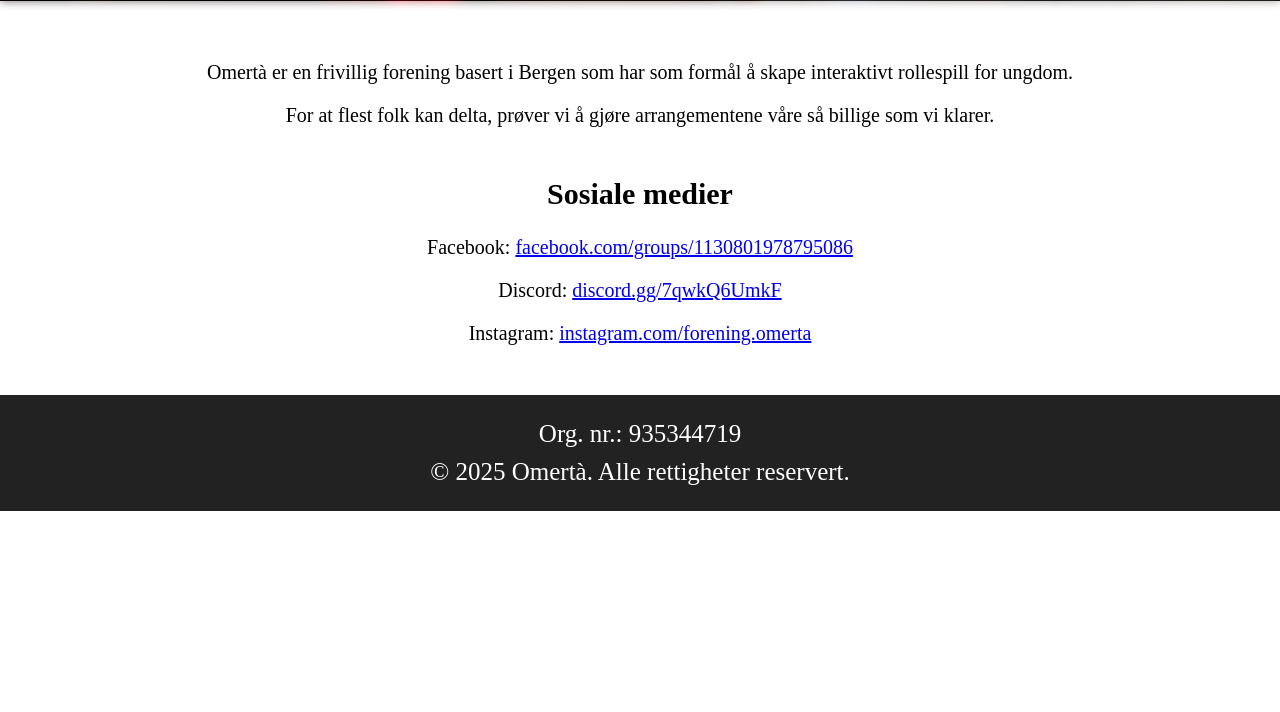
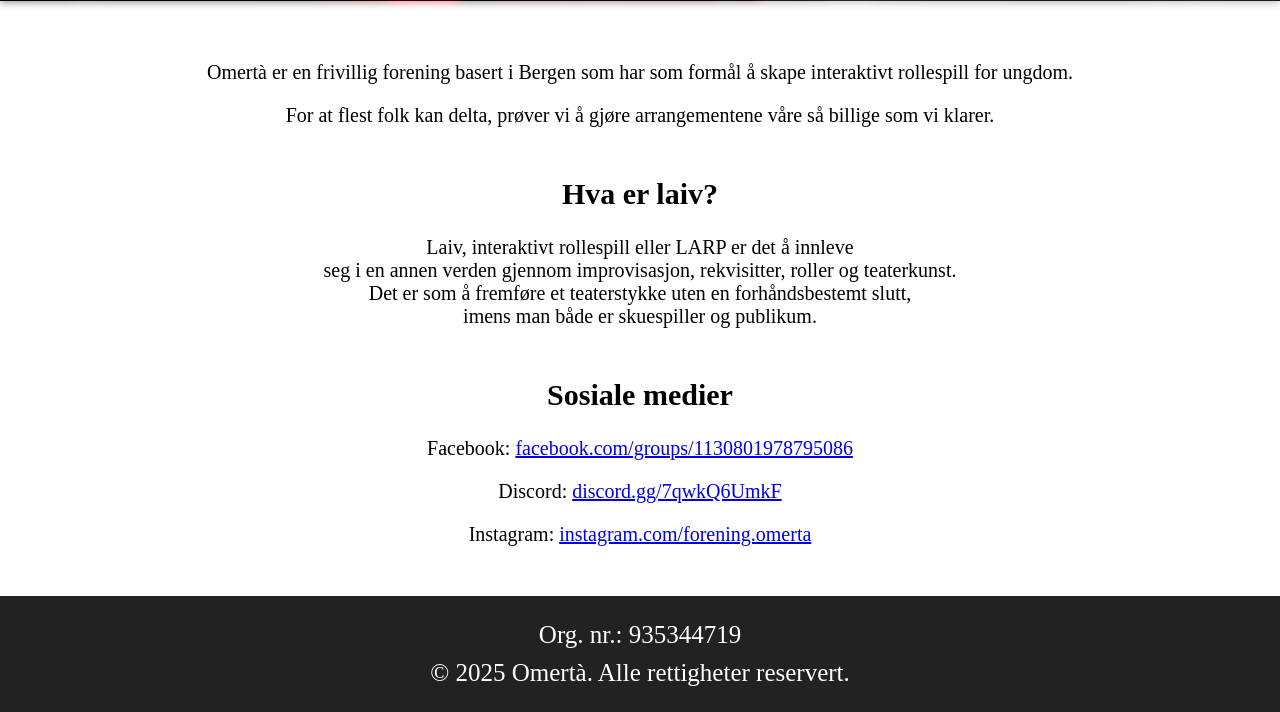
Before and after one commit to Garluss/garluss.github.io, a Python web app: template forts-IT2/nettside-test-omerta/flaskr/templates/hjem.html in a window 1280 px wide. Shown: the part 646-1358 px from the top of the page. Before the commit the page ends 1157 px from the top, so only its background shows below. Run offline with Jinja, Linux system fonts and the light colour scheme; the template is opened without the code that fills it, so the values that code supplies are empty.

Commit message:
Hva er laiv?

```diff
--- a/forts-IT2/nettside-test-omerta/flaskr/templates/hjem.html
+++ b/forts-IT2/nettside-test-omerta/flaskr/templates/hjem.html
@@ -24,6 +24,16 @@
     </div>
 
     <div class="seksjon">
+        <h2>Hva er laiv?</h2>
+        <p>
+            Laiv, interaktivt rollespill eller LARP er det å innleve <br>
+            seg i en annen verden gjennom improvisasjon, rekvisitter, roller og teaterkunst. <br>
+            Det er som å fremføre et teaterstykke uten en forhåndsbestemt slutt, <br>
+            imens man både er skuespiller og publikum.
+        </p>
+    </div>
+
+    <div class="seksjon">
         <h2>Sosiale medier</h2>
         <p>Facebook: <a href="https://www.facebook.com/groups/1130801978795086/" target="_blank">facebook.com/groups/1130801978795086</a></p>
         <p>Discord: <a href="https://www.discord.gg/7qwkQ6UmkF/" target="_blank">discord.gg/7qwkQ6UmkF</a></p>
```
